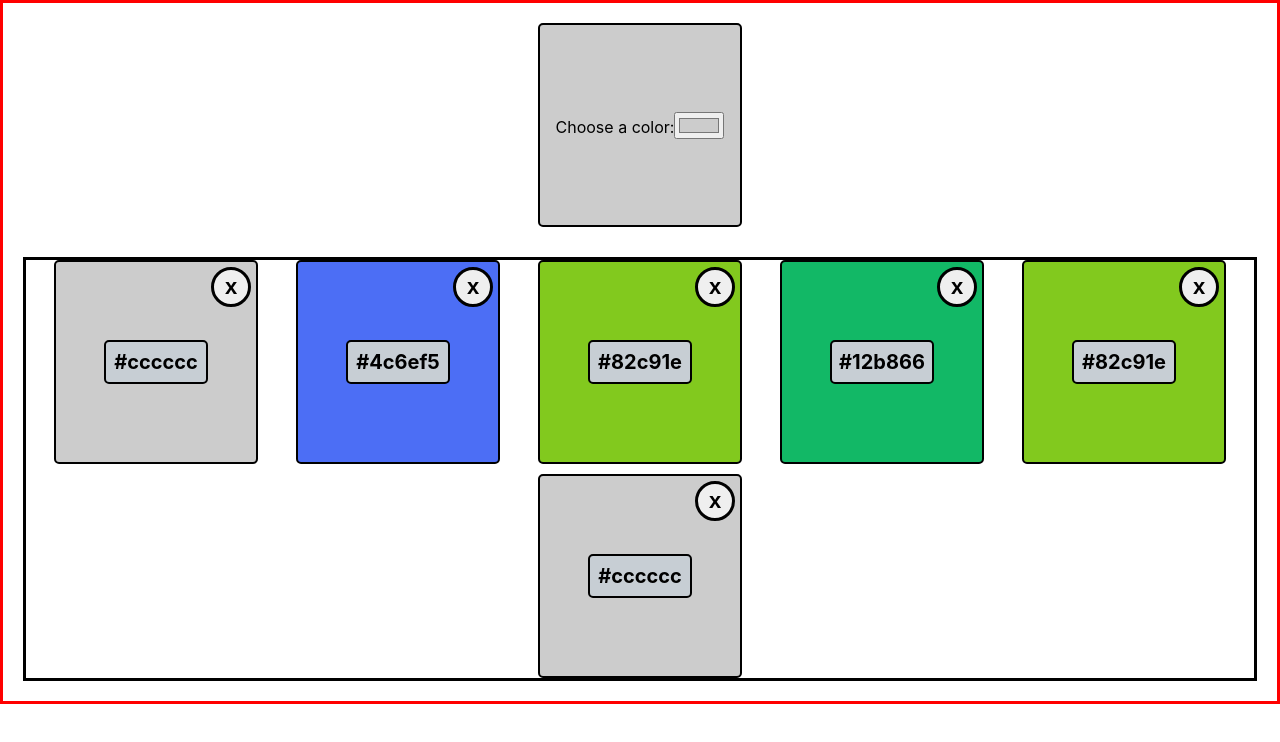
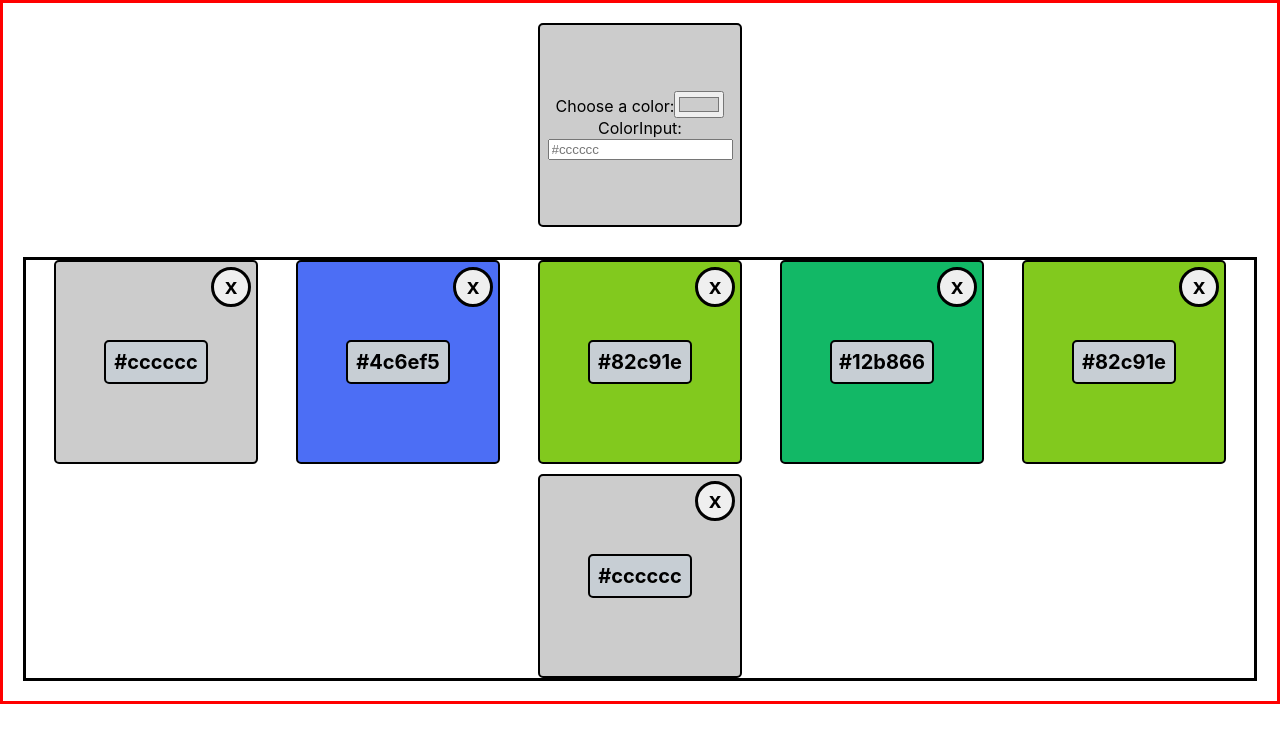
Before and after one commit to Long-HaHoang/color-saver-app, a React (Create React App) app: page / in a window 1280 px wide. Shown: the top 742 px of the page. Built offline with nearby package versions, Linux system fonts and the light colour scheme.

Commit message:
fix: colorPicker

```diff
--- a/src/App.js
+++ b/src/App.js
@@ -19,7 +19,11 @@ const StyledApp = styled.div`
   gap: 30px;
 `;
 
-const StyledHeader = styled.div`
+const StyledHeader = styled.div.attrs((props) => ({
+  style: {
+    color: props.color,
+  },
+}))`
   height: 200px;
   aspect-ratio: 1;
   border: 2px solid;
@@ -42,9 +46,13 @@ const StyledCardContainer = styled.div`
   flex-wrap: wrap;
 `;
 
-function handleColorSubmit(color, setColorPick) {
-  console.log("this is handleColorSubmit");
-  console.table(color, setColorPick);
+function handleColorSubmit(event, setFunction) {
+  event.preventDefault();
+  const formData = new FormData(event.target);
+  const data = Object.fromEntries(formData);
+  console.log("submit data", data);
+  setFunction(data.colorInput);
+  event.target.colorInput.value = "";
 }
 
 function App() {
@@ -54,7 +62,7 @@ function App() {
   return (
     <StyledApp>
       <StyledHeader bgcolor={colorPick}>
-        <form>
+        <form onSubmit={(event) => handleColorSubmit(event, setColorPick)}>
           <label htmlFor="colorPicker">Choose a color:</label>
           <input
             type="color"
@@ -62,6 +70,13 @@ function App() {
             id="colorPicker"
             value={colorPick}
             onChange={(event) => setColorPick(event.target.value)}
+          />
+          <label htmlFor="colorInput">ColorInput:</label>
+          <input
+            type="text"
+            name="colorInput"
+            id="colorInput"
+            placeholder={colorPick}
           />
         </form>
       </StyledHeader>
```
